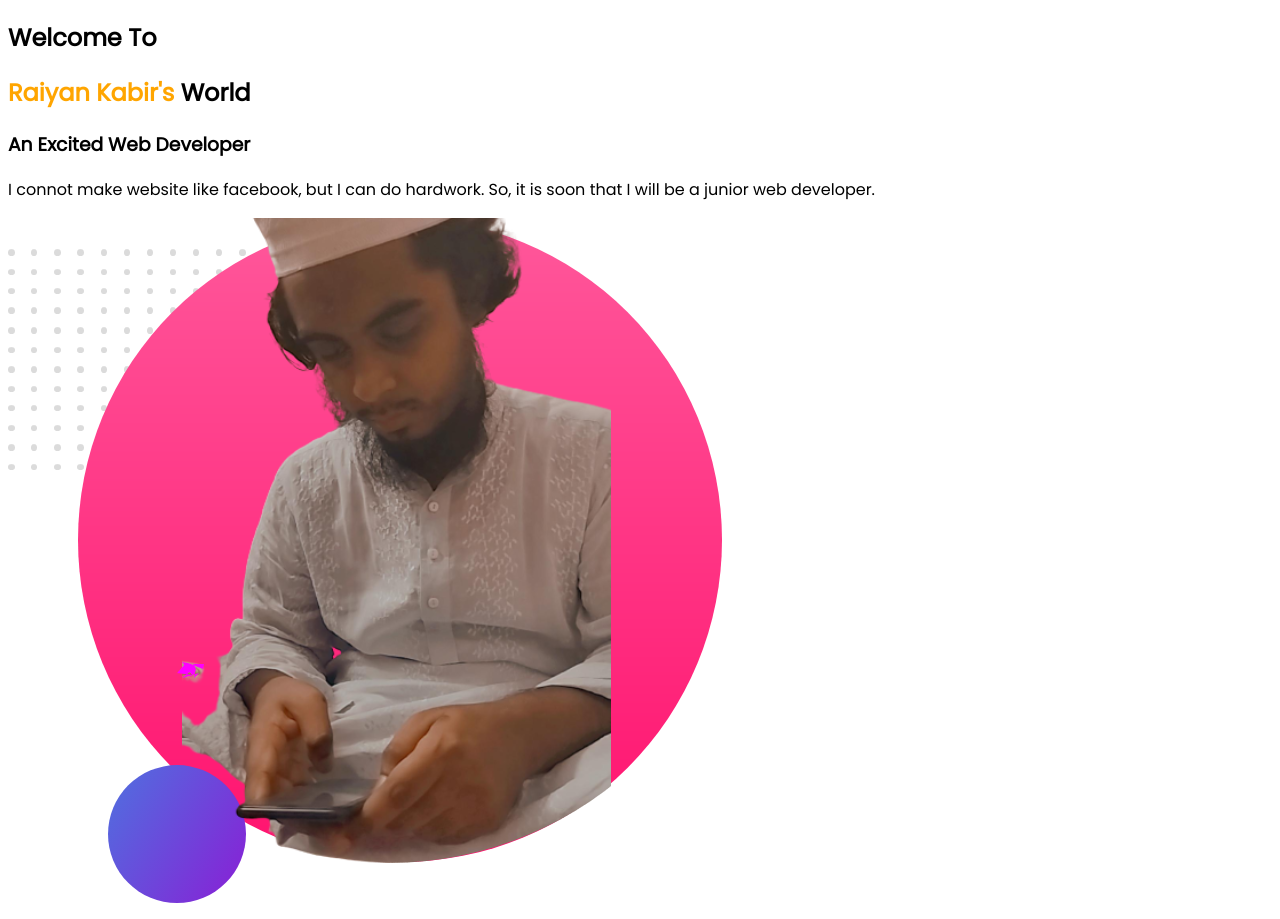
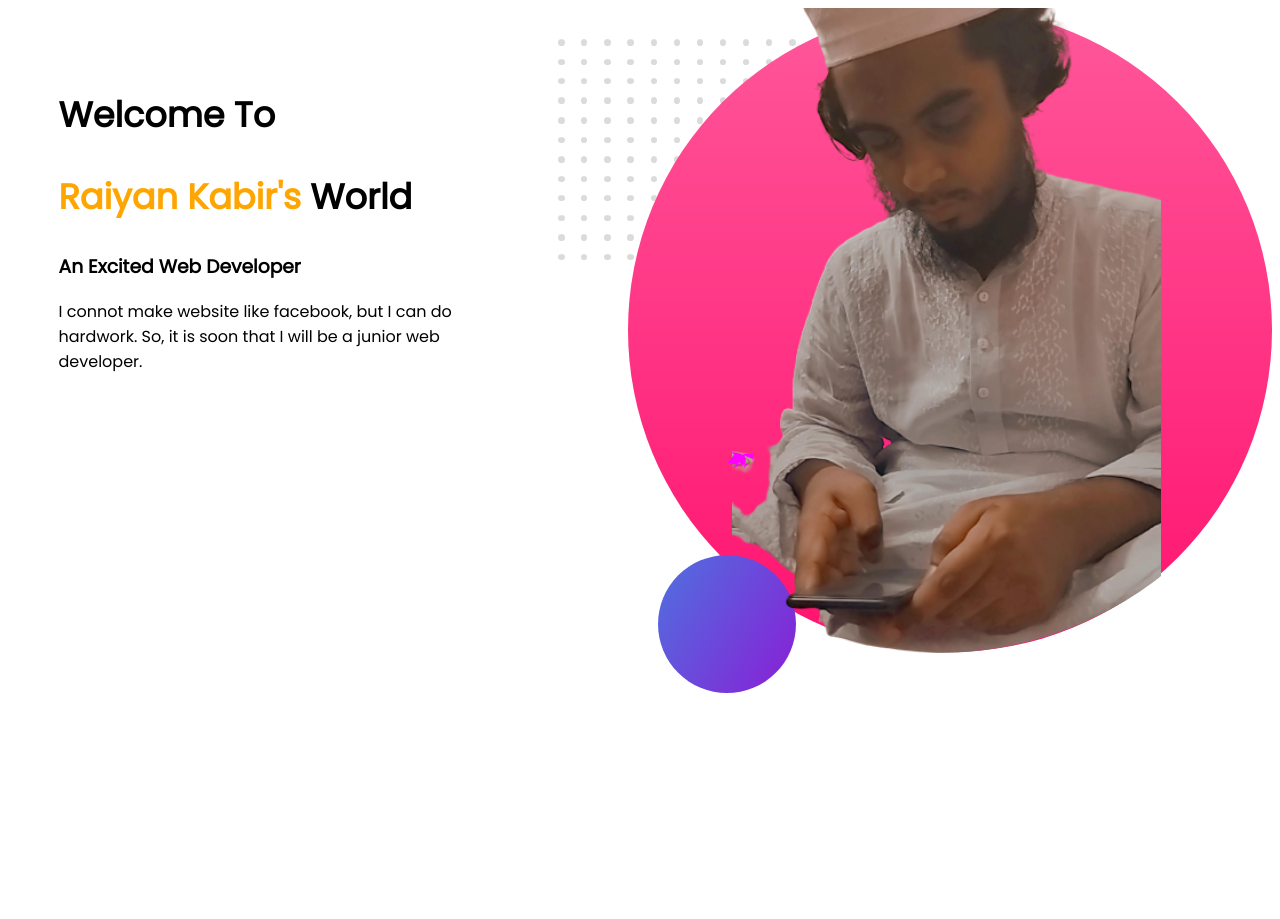
Before and after one commit to Raiyan109/Raiyan-portfolio, a plain HTML site: page index.html in a window 1280 px wide. After the commit the page ends 800 px from the top, so only its background shows below. Drawn offline with Linux system fonts and the light colour scheme.

Commit message:
flex gived

```diff
--- a/index.html
+++ b/index.html
@@ -13,8 +13,8 @@
 </head>
 
 <body>
-    <section>
-        <div>
+    <section class="first-sec">
+        <div class="excited-developer">
             <h1>Welcome To</h1>
             <h1><span class="rai-name-color">Raiyan Kabir's </span>World</h1>
             <h3>An Excited Web Developer</h3>
--- a/style.css
+++ b/style.css
@@ -1,7 +1,21 @@
 body{
     font-family: 'Poppins', sans-serif;
+}
+h1{
+    font-size: 35px ;
 }
 
 .rai-name-color{
     color: orange;
 }
+.first-sec{
+    display: flex;
+
+}
+.excited-developer{
+    width: 50% ;
+    padding: 4% ;
+}
+.excited-developer img{
+    width: 90% ;
+}
```
